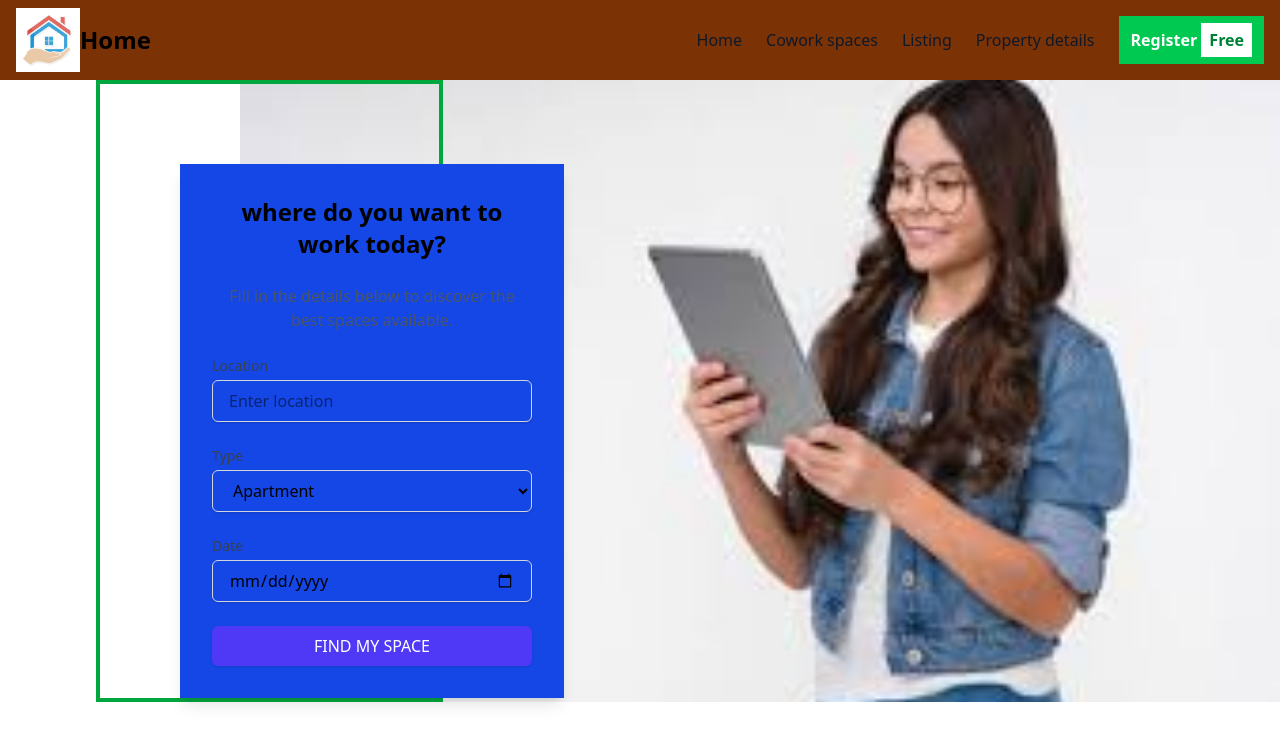
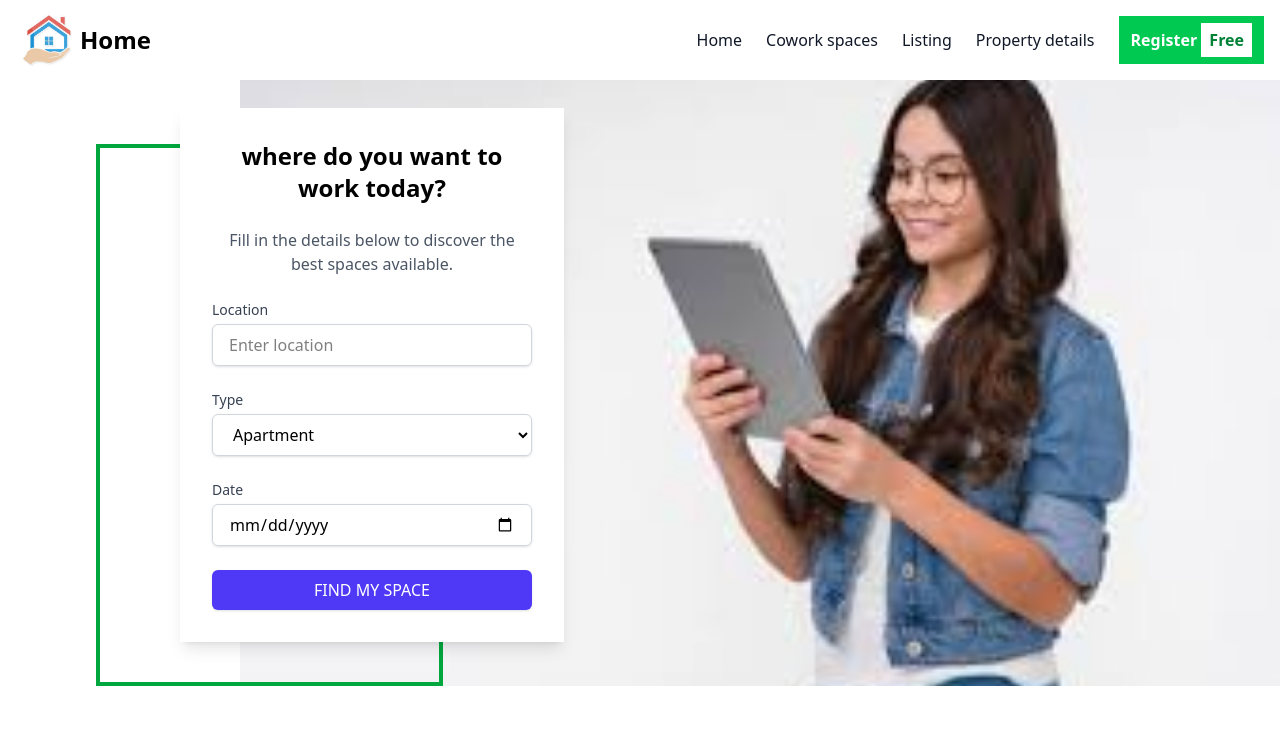
Before and after one commit to soualomichel91-glitch/projet_tailwindcss, a website: page src/index.html in a window 1280 px wide. Drawn offline with Linux system fonts and the light colour scheme.

Commit message:
ajout de la section principale et  style

```diff
--- a/src/index.html
+++ b/src/index.html
@@ -6,7 +6,7 @@
     <link href="./output.css" rel="stylesheet" />
   </head>
   <body>
-    <header class="fixed top-0 left-0 w-full mb-5 bg-amber-900 z-10">
+    <header class="fixed top-0 left-0 w-full mb-5 bg-white z-10">
       <div class="flex justify-between items-center px-4 py-2">
         <div class="flex justify-center items-center">
           <a href="" class="flex justify-center items-center">
@@ -51,14 +51,14 @@
 
     <!-- Contenu principal avec défilement sous la barre de navigation -->
     <section
-      class="h-auto bg-cover bg-center opacity-100 mt-20 ml-60"
+      class="h-auto bg-cover bg-center opacity-100 brightness-100 mt-20 pt-24 mb-20 ml-60"
       style="background-image: url('./../images/bgimages.jpg')"
     >
-      <div class="border-4 border-green-600 h-1/3 w-1/3 -ml-36 px-20">
-        <div class="flex items-center justify-self-start h-full pt-20">
+      <div class="relative border-4 border-green-600 h-1/2 w-1/3 px-20 -ml-36 -mt-8">
+        <div class="flex items-center justify-self-start h-1/2 -mt-10">
           <!-- Ajout du pt-20 pour compenser la barre fixe -->
           <form
-            class="bg-blue-700 p-8 shadow-lg w-96 mx-auto space-y-6"
+            class="bg-white p-8 shadow-lg w-96 mx-auto space-y-6 mb-10"
           >
             <h2 class="text-2xl font-semibold text-center">
               where do you want to work today?
@@ -117,6 +117,7 @@
       </div>
     </section>
 
+
     <section></section>
   </body>
 </html>
```
Also changed, not shown: src/output.css.
